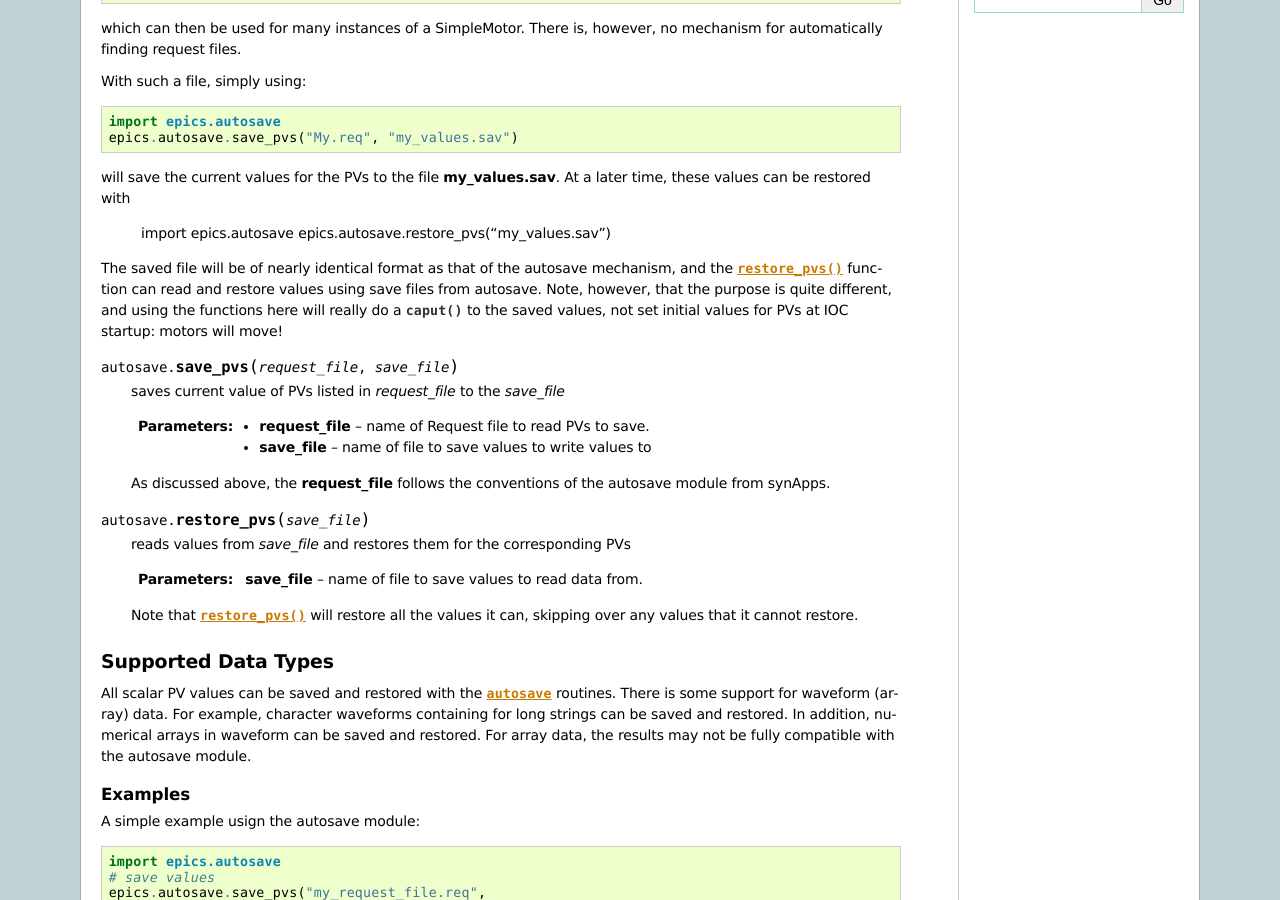
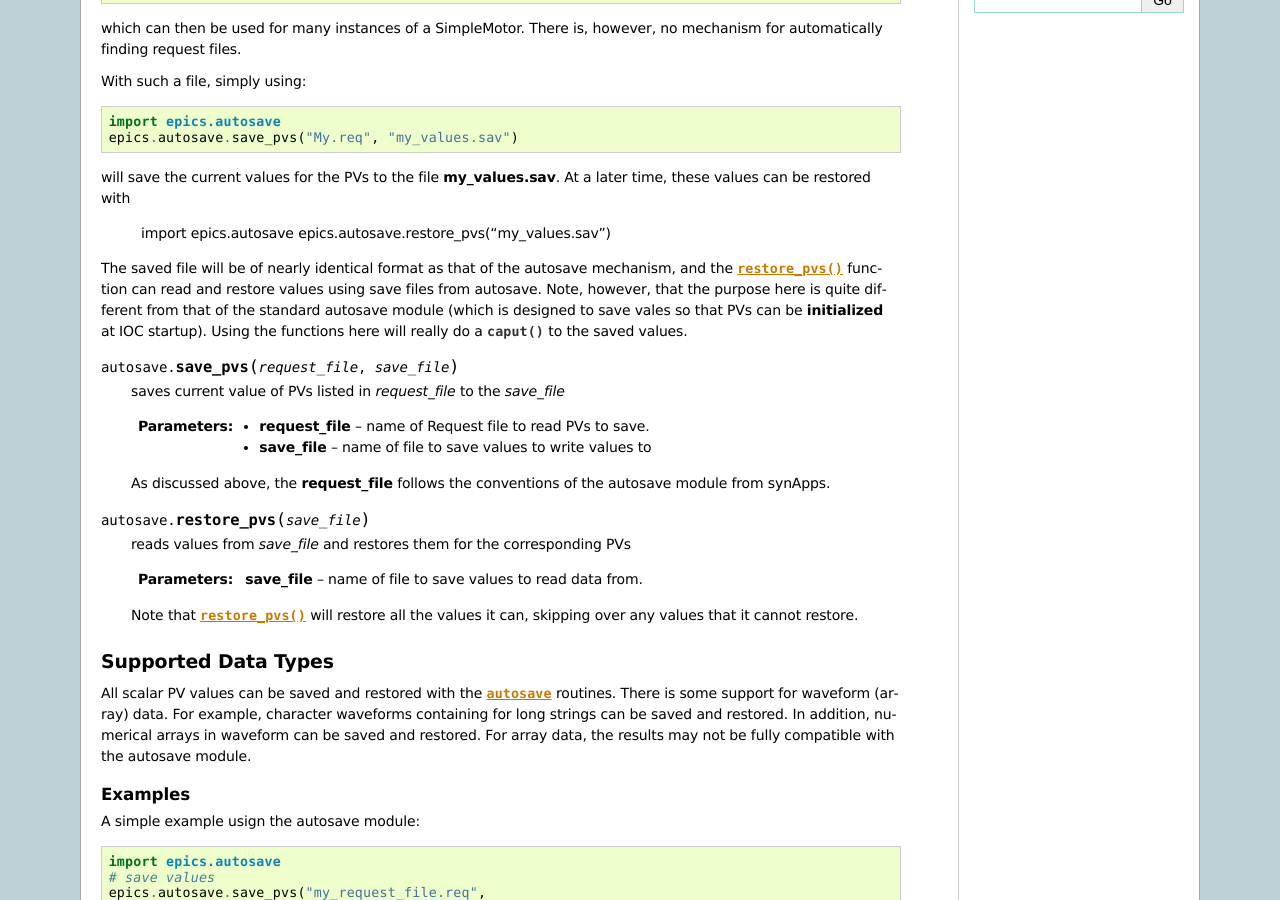
Before and after one commit to pyepics/pyepics, a Sphinx documentation site: the page built from doc/autosave.rst, in a window 1280 px wide and 900 px high, scrolled down 560 px. Built offline with Sphinx 7.4.7, drawn with Linux system fonts in a browser that asks for light colours; formulas are drawn with MathJax 3; pages that are not in the unit, such as notebooks, are missing from menus; the version number is read from the project's files by our own code.

Commit message:
cleaned up autosave doc

```diff
--- a/doc/autosave.rst
+++ b/doc/autosave.rst
@@ -20,7 +20,6 @@ common third-party python package, included in many package managers, or
 installed with tools such as *easy_install* or *pip*, or downloaded from
 `PyPI <http://pypi.python.org/pypi/pyparsing>`_
 
-
 Request and Save file formats are designed to be compatible with synApps
 autosave.  Notably, the `file` command with macro substitutions are
 supported, so that one can have a Request like::
@@ -38,7 +37,6 @@ with a  **SimpleMotor.req** file of::
 which can then be used for many instances of a SimpleMotor.  There is,
 however, no mechanism for automatically finding request files.
 
-
 With such a file, simply using::
 
     import epics.autosave
@@ -52,10 +50,11 @@ a later time, these values can be restored with
 
 The saved file will be of nearly identical format as that of the autosave
 mechanism, and the :func:`restore_pvs` function can read and restore values
-using save files from autosave.  Note, however, that the purpose is quite
-different, and using the functions here will really do a :func:`caput` to
-the saved values, not set initial values for PVs at IOC startup: motors
-will move!
+using save files from autosave.  Note, however, that the purpose here is
+quite different from that of the standard autosave module (which is
+designed to save vales so that PVs can be **initialized** at IOC startup).
+Using the functions here will really do a :func:`caput` to the saved
+values.
 
 
 .. function:: save_pvs(request_file, save_file)
```
